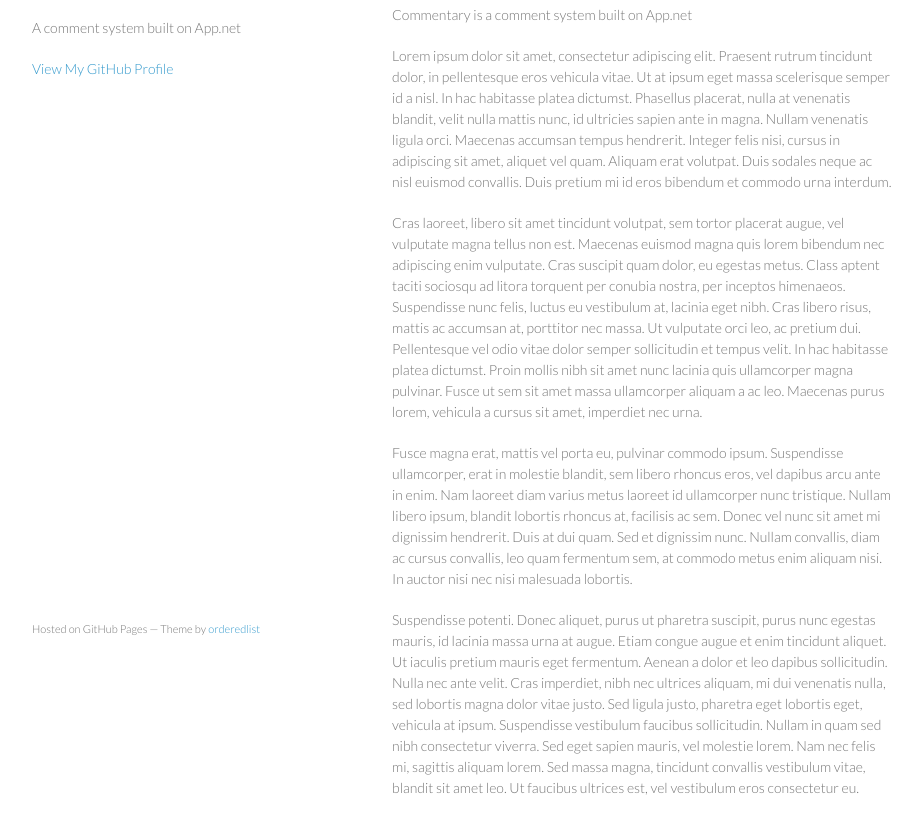
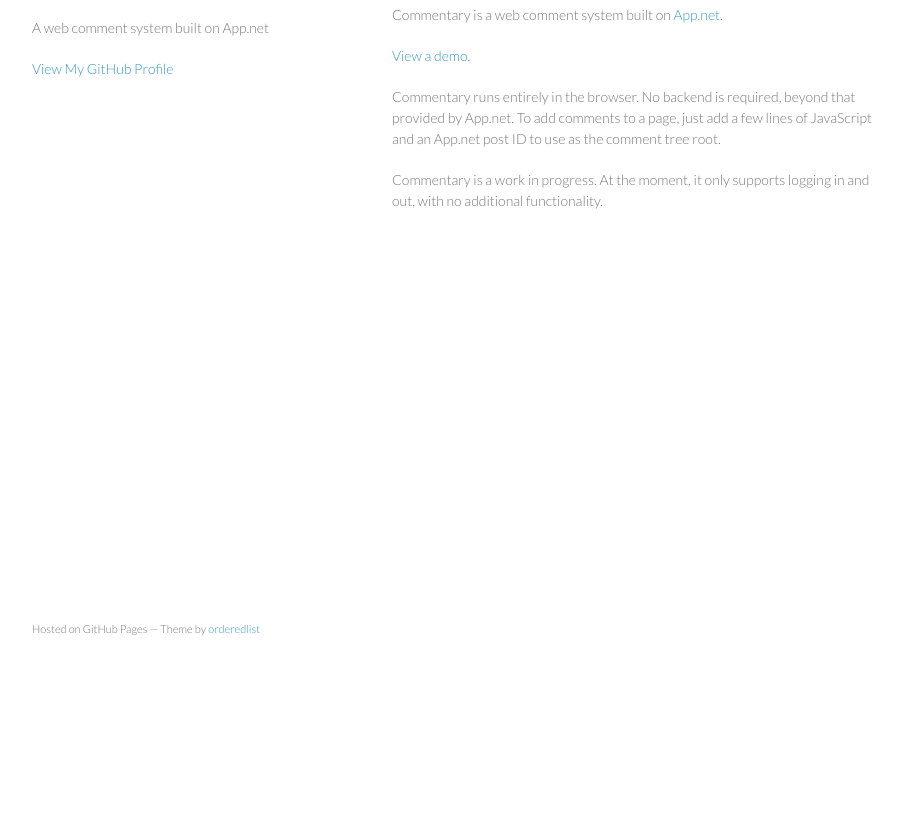
Before and after one commit to commentary/commentary.github.com, a plain HTML site: page index.html in a window 1280 px wide. Shown: the part 92-907 px from the top of the page, without its empty margins (178-1099 px from the left). After the commit the page ends 800 px from the top, so only its background shows below. Drawn offline with Linux system fonts and the light colour scheme.

Commit message:
Replace master branch with page content via GitHub

```diff
--- a/index.html
+++ b/index.html
@@ -3,7 +3,7 @@
   <head>
     <meta charset="utf-8">
     <meta http-equiv="X-UA-Compatible" content="chrome=1">
-    <title>Commentary by Commentary</title>
+    <title>Commentary by commentary</title>
 
     <link rel="stylesheet" href="stylesheets/styles.css">
     <link rel="stylesheet" href="stylesheets/pygment_trac.css">
@@ -16,26 +16,22 @@
     <div class="wrapper">
       <header>
         <h1>Commentary</h1>
-        <p>A comment system built on App.net</p>
+        <p>A web comment system built on App.net</p>
 
 
-        <p class="view"><a href="https://github.com/Commentary">View My GitHub Profile</a></p>
+        <p class="view"><a href="https://github.com/commentary">View My GitHub Profile</a></p>
 
       </header>
       <section>
         <h3>This is Commentary.</h3>
 
-<p>Commentary is a comment system built on App.net</p>
+<p>Commentary is a web comment system built on <a href="http://app.net">App.net</a>.</p>
 
-<p>Lorem ipsum dolor sit amet, consectetur adipiscing elit. Praesent rutrum tincidunt dolor, in pellentesque eros vehicula vitae. Ut at ipsum eget massa scelerisque semper id a nisl. In hac habitasse platea dictumst. Phasellus placerat, nulla at venenatis blandit, velit nulla mattis nunc, id ultricies sapien ante in magna. Nullam venenatis ligula orci. Maecenas accumsan tempus hendrerit. Integer felis nisi, cursus in adipiscing sit amet, aliquet vel quam. Aliquam erat volutpat. Duis sodales neque ac nisl euismod convallis. Duis pretium mi id eros bibendum et commodo urna interdum.</p>
+<p><a href="http://commentary.github.com/commentary/">View a demo.</a></p>
 
-<p>Cras laoreet, libero sit amet tincidunt volutpat, sem tortor placerat augue, vel vulputate magna tellus non est. Maecenas euismod magna quis lorem bibendum nec adipiscing enim vulputate. Cras suscipit quam dolor, eu egestas metus. Class aptent taciti sociosqu ad litora torquent per conubia nostra, per inceptos himenaeos. Suspendisse nunc felis, luctus eu vestibulum at, lacinia eget nibh. Cras libero risus, mattis ac accumsan at, porttitor nec massa. Ut vulputate orci leo, ac pretium dui. Pellentesque vel odio vitae dolor semper sollicitudin et tempus velit. In hac habitasse platea dictumst. Proin mollis nibh sit amet nunc lacinia quis ullamcorper magna pulvinar. Fusce ut sem sit amet massa ullamcorper aliquam a ac leo. Maecenas purus lorem, vehicula a cursus sit amet, imperdiet nec urna.</p>
+<p>Commentary runs entirely in the browser. No backend is required, beyond that provided by App.net. To add comments to a page, just add a few lines of JavaScript and an App.net post ID to use as the comment tree root.</p>
 
-<p>Fusce magna erat, mattis vel porta eu, pulvinar commodo ipsum. Suspendisse ullamcorper, erat in molestie blandit, sem libero rhoncus eros, vel dapibus arcu ante in enim. Nam laoreet diam varius metus laoreet id ullamcorper nunc tristique. Nullam libero ipsum, blandit lobortis rhoncus at, facilisis ac sem. Donec vel nunc sit amet mi dignissim hendrerit. Duis at dui quam. Sed et dignissim nunc. Nullam convallis, diam ac cursus convallis, leo quam fermentum sem, at commodo metus enim aliquam nisi. In auctor nisi nec nisi malesuada lobortis.</p>
-
-<p>Suspendisse potenti. Donec aliquet, purus ut pharetra suscipit, purus nunc egestas mauris, id lacinia massa urna at augue. Etiam congue augue et enim tincidunt aliquet. Ut iaculis pretium mauris eget fermentum. Aenean a dolor et leo dapibus sollicitudin. Nulla nec ante velit. Cras imperdiet, nibh nec ultrices aliquam, mi dui venenatis nulla, sed lobortis magna dolor vitae justo. Sed ligula justo, pharetra eget lobortis eget, vehicula at ipsum. Suspendisse vestibulum faucibus sollicitudin. Nullam in quam sed nibh consectetur viverra. Sed eget sapien mauris, vel molestie lorem. Nam nec felis mi, sagittis aliquam lorem. Sed massa magna, tincidunt convallis vestibulum vitae, blandit sit amet leo. Ut faucibus ultrices est, vel vestibulum eros consectetur eu.</p>
-
-<p>Nam sem nulla, pulvinar at sagittis vel, ullamcorper eget mi. Nulla id sem sapien, in aliquet nisl. Class aptent taciti sociosqu ad litora torquent per conubia nostra, per inceptos himenaeos. Duis quis dolor lacus, pulvinar ultrices arcu. Cras tincidunt magna eu metus pellentesque luctus. Donec sagittis, leo nec suscipit ornare, justo lectus tincidunt augue, iaculis bibendum sapien enim at sapien. Sed vehicula erat volutpat nisi tincidunt sit amet fringilla turpis consequat. Mauris at sollicitudin nisl. Fusce sodales leo posuere enim feugiat nec iaculis orci tristique. Donec nisi dolor, porttitor non sodales vitae, ultricies vel purus. Vestibulum est magna, pharetra et congue et, dictum vitae felis.</p>
+<p>Commentary is a work in progress. At the moment, it only supports logging in and out, with no additional functionality. </p>
       </section>
       <footer>
         <p><small>Hosted on GitHub Pages &mdash; Theme by <a href="https://github.com/orderedlist">orderedlist</a></small></p>
```
Also changed, not shown: params.json (+1 -1 lines).
